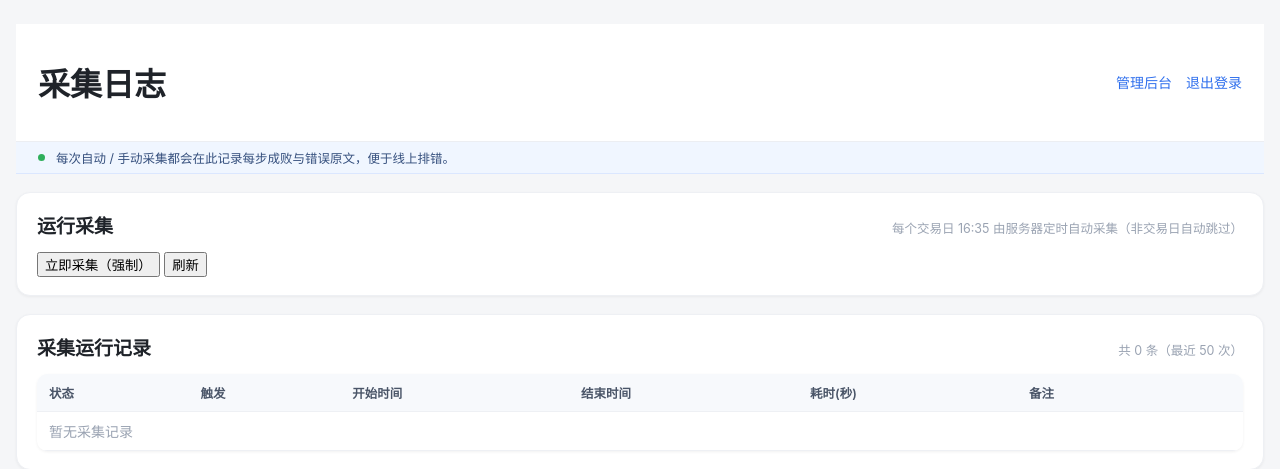
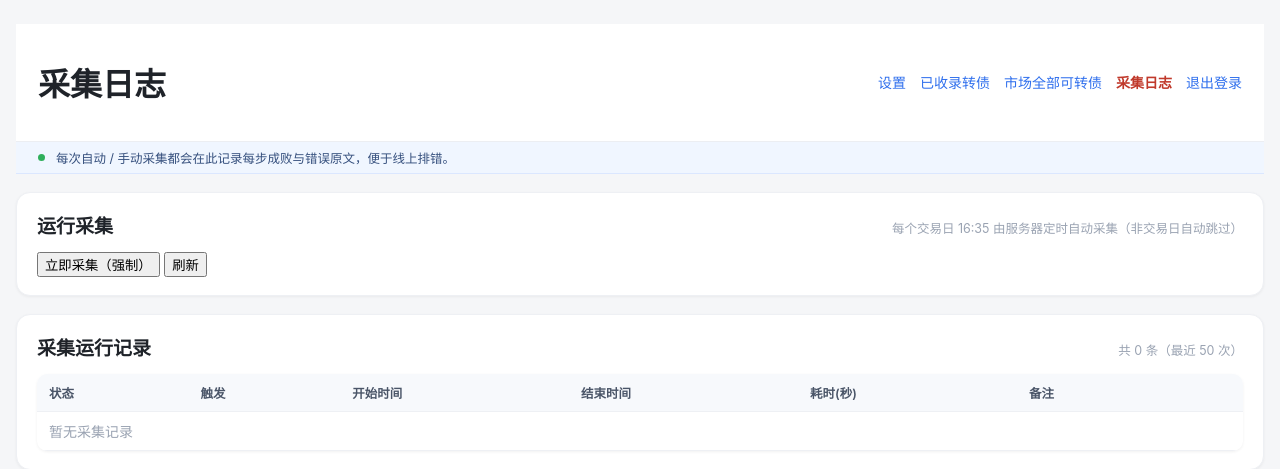
Before and after one commit to thindor/kezhuanzhai, a Flask app: page /admin/collect-logs in a window 1280 px wide. Shown: the top 469 px of the page. Run offline with Flask 3, Linux system fonts and the light colour scheme; the visitor is signed in with stand-in values (Sample User, id 1); data that the repository does not hold is empty.

Commit message:
ui: 采集日志页补顶部导航(设置/已收录/市场/采集日志/退出)，从日志页跳回/admin 自动定位对应 tab

```diff
--- a/templates/admin.html
+++ b/templates/admin.html
@@ -452,6 +452,12 @@ function clearLogo(){
   document.getElementById('logoUrl').value = '';
   document.getElementById('logoPreview').style.display = 'none';
 }
+/* ---------- 锚点自动切换 tab（从采集日志页跳回 /admin#collected 等） ---------- */
+window.addEventListener('DOMContentLoaded', () => {
+  const h = (location.hash || '').replace('#', '');
+  if(h === 'settings' || h === 'collected' || h === 'market') showTab(h);
+});
+
 async function saveSiteSettings(){
   let logo = (document.getElementById('siteLogo').value || '').trim();
   const url = (document.getElementById('logoUrl').value || '').trim();
--- a/templates/admin_collect_logs.html
+++ b/templates/admin_collect_logs.html
@@ -11,7 +11,10 @@
   <header class="topbar">
     <h1>采集日志</h1>
     <span class="nav-links">
-      <a class="link" href="/admin">管理后台</a>
+      <a class="link" href="/admin#settings">设置</a>
+      <a class="link" href="/admin#collected">已收录转债</a>
+      <a class="link" href="/admin#market">市场全部可转债</a>
+      <a class="link tab-btn active" href="/admin/collect-logs">采集日志</a>
       <a class="link" href="/admin/logout">退出登录</a>
     </span>
   </header>
```
